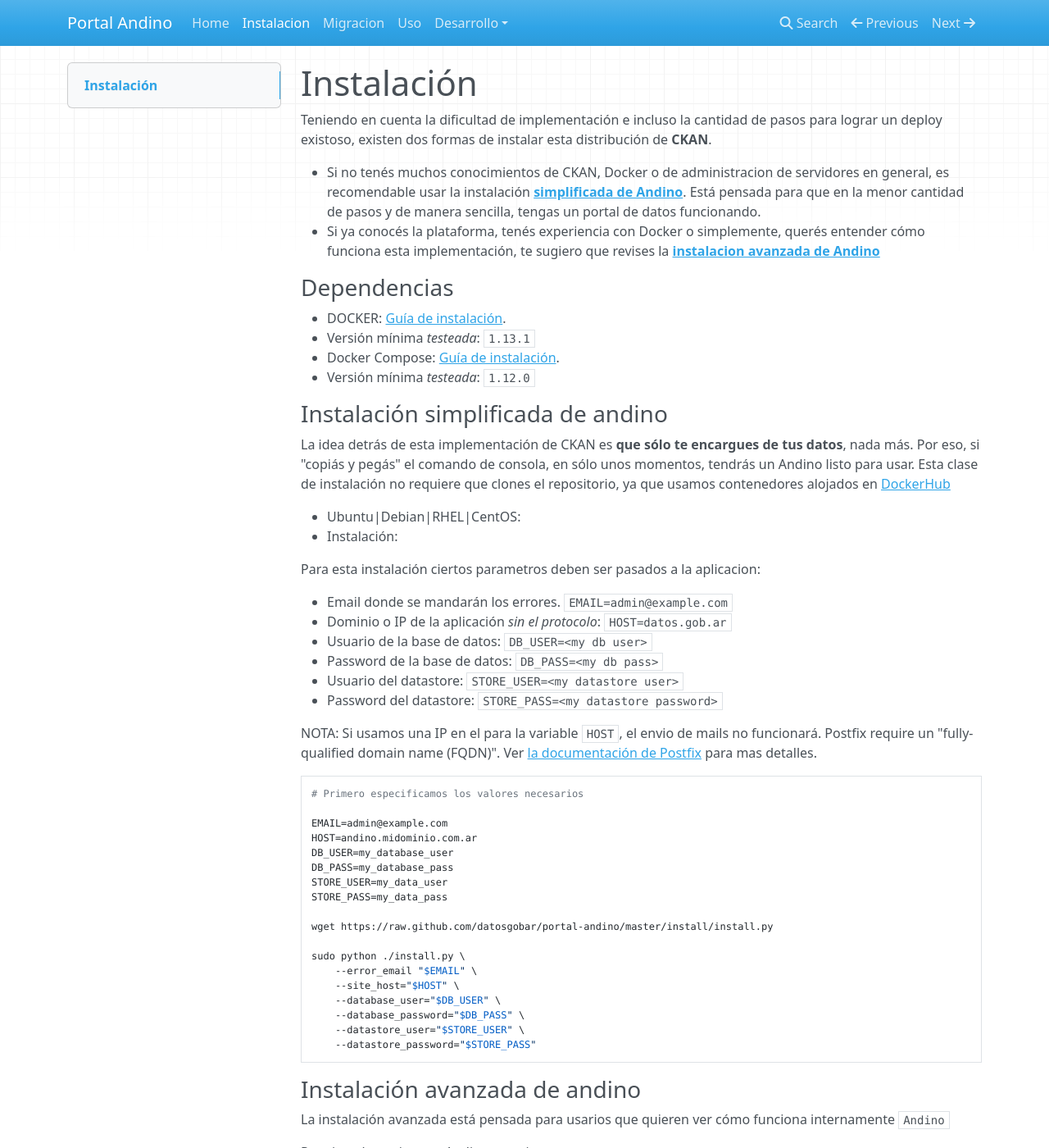
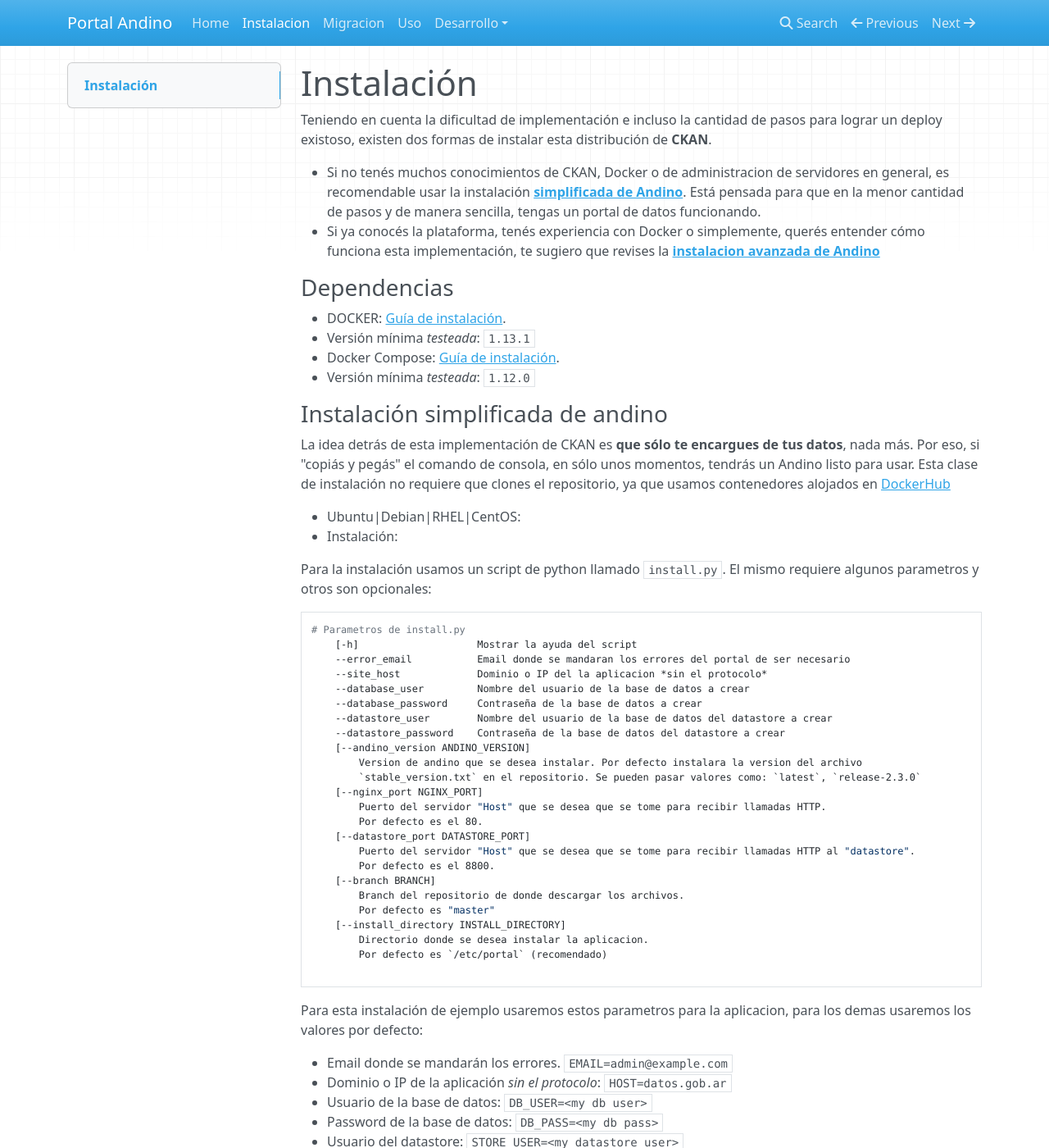
Before and after one commit to datosgobar/portal-andino, an MkDocs documentation site: the page built from docs/setup/install.md, in a window 1280 px wide and 1400 px high. Shown: the whole window at 82% size. Built offline with MkDocs 1.6.1, drawn with Linux system fonts in a browser that asks for light colours; nearby versions of some CDN libraries; old or Windows-style settings are respelled for this version of MkDocs.

Commit message:
Actualizo la documentacion

````diff
--- a/docs/setup/install.md
+++ b/docs/setup/install.md
@@ -20,7 +20,38 @@ Esta clase de instalación no requiere que clones el repositorio, ya que usamos
 + Ubuntu|Debian|RHEL|CentOS:
 + Instalación:
 
-Para esta instalación ciertos parametros deben ser pasados a la aplicacion:
+Para la instalación usamos un script de python llamado `install.py`.
+El mismo requiere algunos parametros y otros son opcionales:
+
+```bash
+# Parametros de install.py
+    [-h]                    Mostrar la ayuda del script
+    --error_email           Email donde se mandaran los errores del portal de ser necesario
+    --site_host             Dominio o IP del la aplicacion *sin el protocolo*
+    --database_user         Nombre del usuario de la base de datos a crear
+    --database_password     Contraseña de la base de datos a crear
+    --datastore_user        Nombre del usuario de la base de datos del datastore a crear
+    --datastore_password    Contraseña de la base de datos del datastore a crear
+    [--andino_version ANDINO_VERSION]
+        Version de andino que se desea instalar. Por defecto instalara la version del archivo
+        `stable_version.txt` en el repositorio. Se pueden pasar valores como: `latest`, `release-2.3.0`
+    [--nginx_port NGINX_PORT]
+        Puerto del servidor "Host" que se desea que se tome para recibir llamadas HTTP.
+        Por defecto es el 80.
+    [--datastore_port DATASTORE_PORT]
+        Puerto del servidor "Host" que se desea que se tome para recibir llamadas HTTP al "datastore".
+        Por defecto es el 8800.
+    [--branch BRANCH]
+        Branch del repositorio de donde descargar los archivos.
+        Por defecto es "master"
+    [--install_directory INSTALL_DIRECTORY]
+        Directorio donde se desea instalar la aplicacion.
+        Por defecto es `/etc/portal` (recomendado)
+
+```
+
+Para esta instalación de ejemplo usaremos estos parametros para la aplicacion,
+para los demas usaremos los valores por defecto:
 
 + Email donde se mandarán los errores. `EMAIL=admin@example.com`
 + Dominio o IP de la aplicación _sin el protocolo_: `HOST=datos.gob.ar`
````
Also changed, not shown: docs/setup/update.md (+18 -2 lines).
